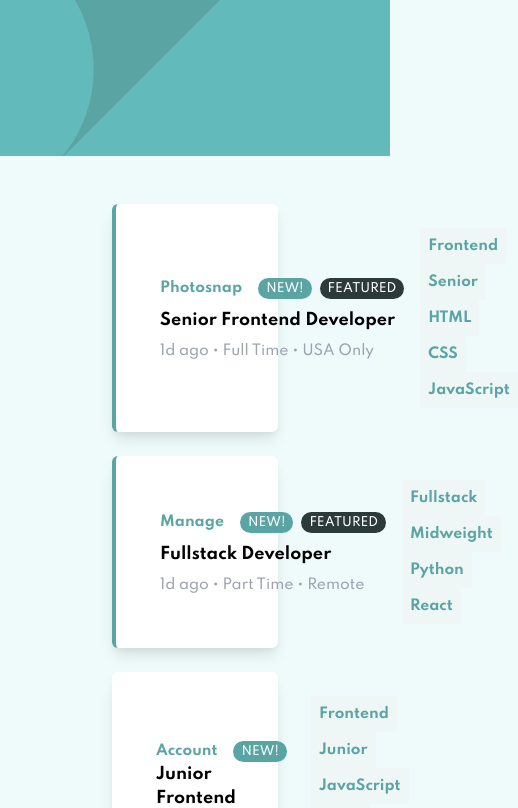
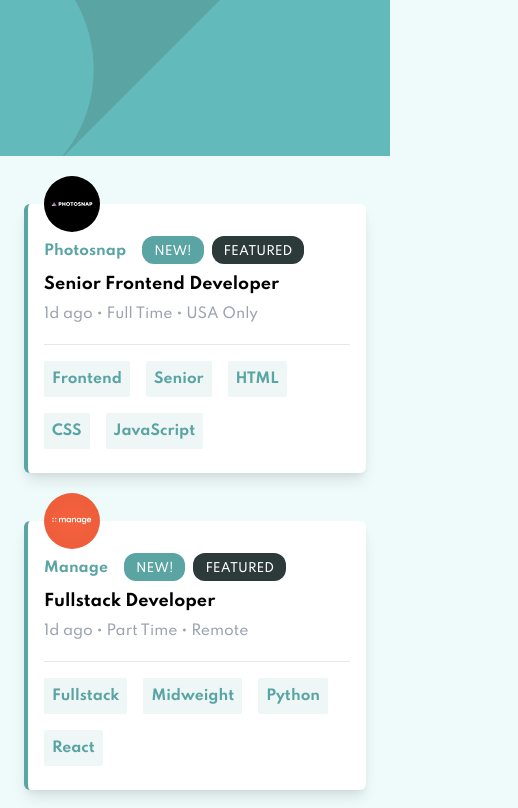
Before and after one commit to kelvinsanchez15/static-job-listings, a Next.js app: page / in a window 390 px wide. Shown: the top 808 px of the page, 518 px wide, since content can reach past the window. Built offline with nearby package versions, Linux system fonts and the light colour scheme.

Commit message:
make page responsive

```diff
--- a/components/Card.tsx
+++ b/components/Card.tsx
@@ -32,11 +32,19 @@
   return (
     <div
       id="card"
-      className={`flex items-center bg-white rounded-md
-      p-6 mb-6 shadow-lg ${job.featured && 'border-l-4 border-cyan'}`}
+      className={`flex flex-col lg:flex-row lg:items-center bg-white rounded-md
+      p-4 lg:p-7 mb-12 lg:mb-6 shadow-lg ${
+        job.featured && 'border-l-4 border-cyan'
+      }`}
     >
-      <div id="logo" className="mr-5">
-        <img src={job.logo} alt="company logo" width="88px" height="88px" />
+      <div id="logo" className="mr-5 -mt-11 lg:mt-0">
+        <img
+          className="w-14 lg:w-auto"
+          src={job.logo}
+          alt="company logo"
+          width="88px"
+          height="88px"
+        />
       </div>
       <div
         id="job-info"
@@ -47,12 +55,12 @@
             {job.company}
           </span>
           {job.new && (
-            <span className="bg-cyan text-white text-xs px-2 py-1 mr-2 rounded-xl">
+            <span className="bg-cyan text-white text-xs px-3 py-2 mr-2 rounded-xl inline-block leading-1 h-7">
               NEW!
             </span>
           )}
           {job.featured && (
-            <span className="bg-cyan-darkest text-white text-xs px-2 py-1 rounded-xl">
+            <span className="bg-cyan-darkest text-white text-xs px-3 py-2 rounded-xl inline-block leading-1 h-7">
               FEATURED
             </span>
           )}
@@ -66,11 +74,14 @@
         </h5>
         <p className="text-gray-400 text-sm">{`${job.postedAt} • ${job.contract} • ${job.location}`}</p>
       </div>
+
+      <hr className="mt-4 mb-2 lg:hidden" />
+
       <div id="tags">
         {[job.role, job.level, ...job.languages, ...job.tools].map((tag) => (
           <button
             key={tag}
-            className="ml-4 p-2 text-cyan text-sm font-semibold bg-cyan-light rounded-sm hover:bg-cyan hover:text-white cursor-pointer"
+            className="mr-4 lg:ml-4 mb-2 mt-2 p-2 text-cyan text-sm font-semibold bg-cyan-light rounded-sm hover:bg-cyan hover:text-white cursor-pointer"
             onClick={() => handleTagClick(tag)}
           >
             {tag}
--- a/components/TagFilter.tsx
+++ b/components/TagFilter.tsx
@@ -14,12 +14,12 @@
   const handleClearButtonClick = () => setSelectedJobTags([]);
 
   return (
-    <div className="bg-white rounded-md px-10 py-6 mb-10 shadow-lg flex justify-between -mt-24">
+    <div className="bg-white rounded-md p-4 lg:px-10 lg:py-6 mb-16 lg:mb-10 shadow-lg flex justify-between -mt-24">
       <div id="filter">
         {selectedJobTags.map((tag) => (
           <div
             key={tag}
-            className="mr-4 inline-flex bg-cyan-light rounded-sm overflow-hidden"
+            className="mr-4 my-2 inline-flex bg-cyan-light rounded-sm overflow-hidden"
           >
             <span className="p-2 text-cyan text-sm font-semibold">{tag}</span>
             <button
--- a/pages/index.tsx
+++ b/pages/index.tsx
@@ -19,9 +19,9 @@
         <title>Static Job Listings</title>
         <link rel="icon" href="/favicon-32x32.png" />
       </Head>
-      <header className=" bg-cyan bg-header-mobile sm:bg-header-desktop bg-center bg-cover h-156px mb-12" />
+      <header className="bg-cyan bg-header-mobile sm:bg-header-desktop bg-center bg-cover h-156px mb-12" />
 
-      <div className="w-full px-28">
+      <div className="w-full px-6 lg:px-20 xl:px-40">
         {selectedJobTags.length > 0 && (
           <TagFilter
             selectedJobTags={selectedJobTags}
```
